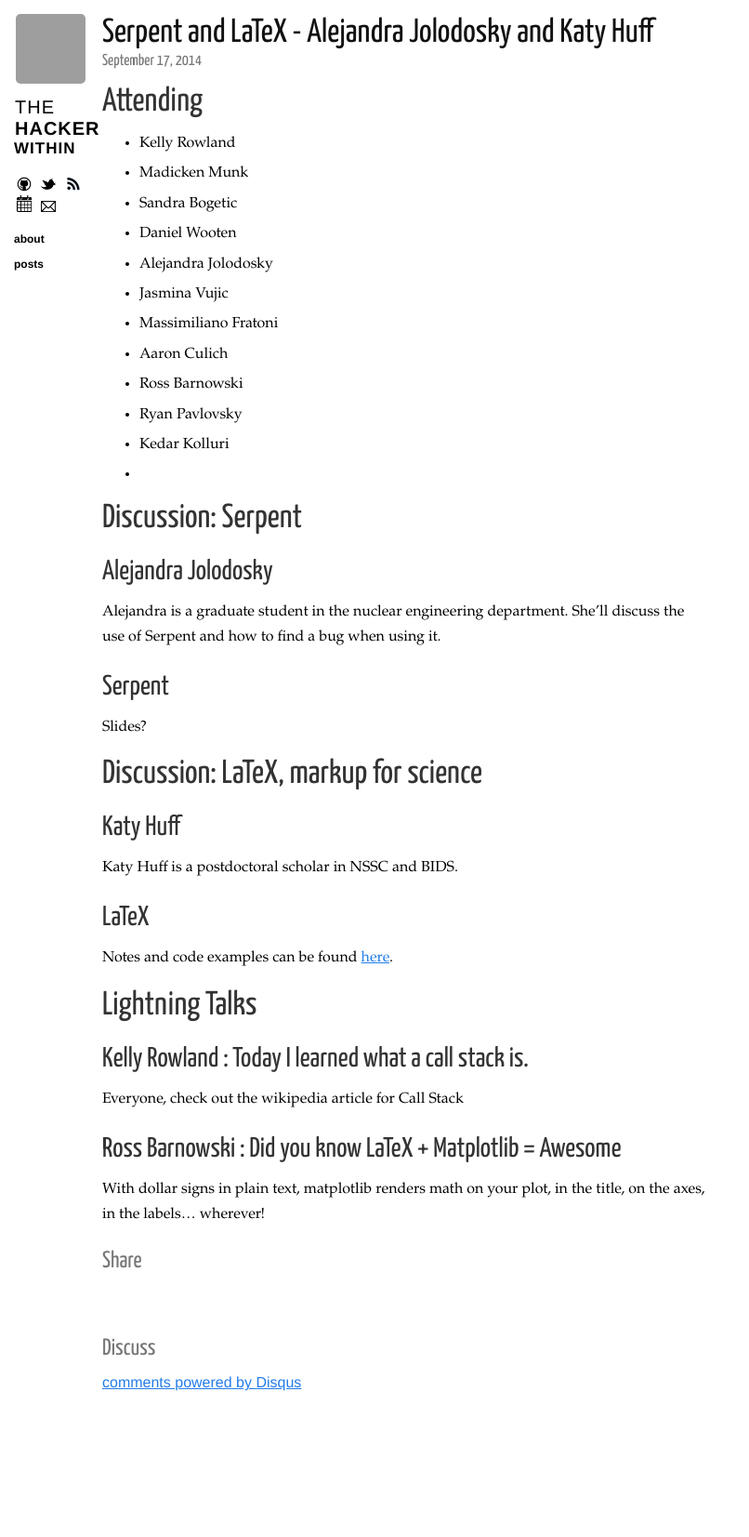
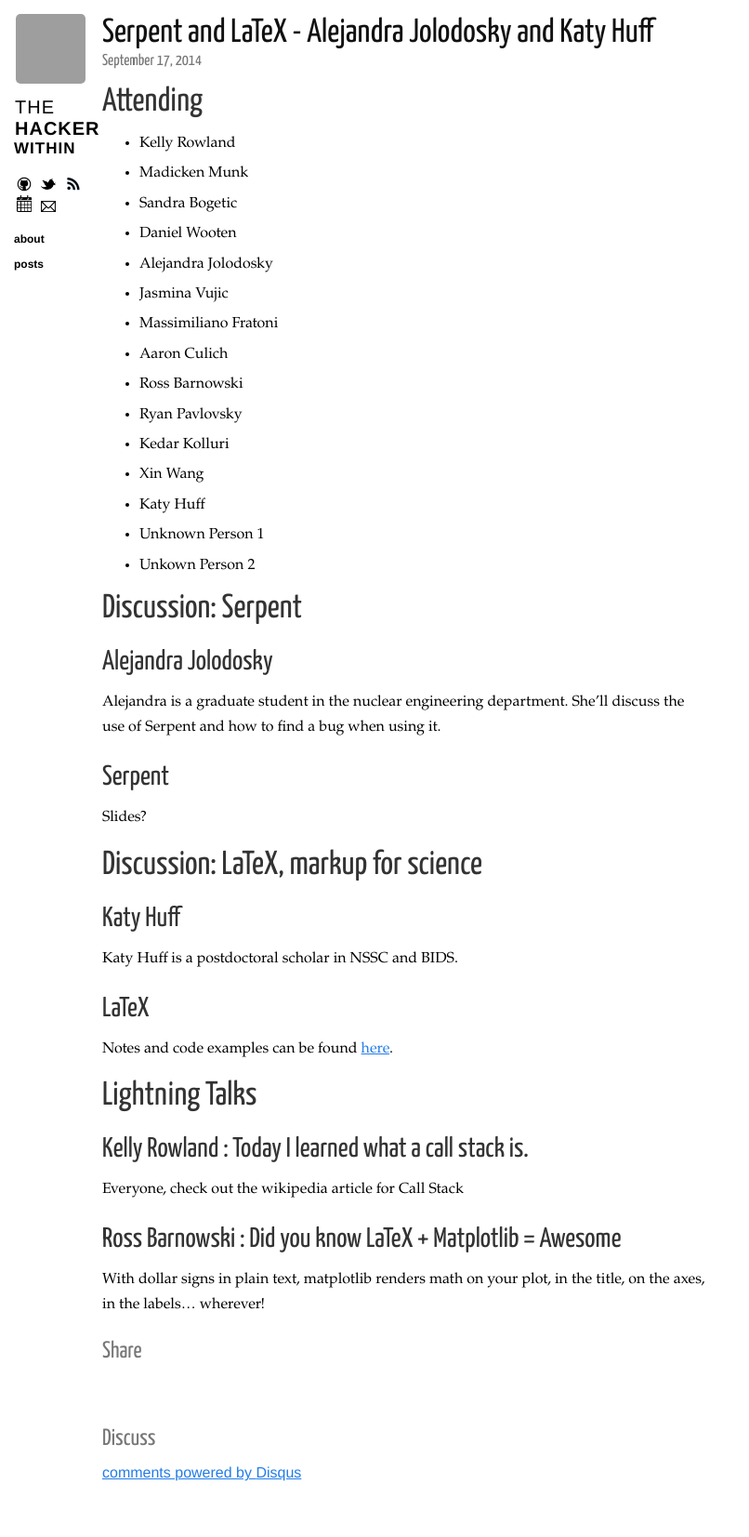
Before and after one commit to thehackerwithin/berkeley, a Jekyll site: the page built from _posts/2014-09-17-serpent-and-latex.markdown, in a window 1280 px wide. Shown: the whole page at 93% size, without its empty margins (0-806 px from the left). Built offline with Jekyll 4.4.1, drawn with Linux system fonts in a browser that asks for light colours; nearby versions of some CDN libraries; Markdown is read by kramdown in place of the engine named in the settings; comment, search, counter and statistics services are not loaded; before the commit the page ends 1556 px from its top, so only the background shows below that; grey boxes are pictures that could not be loaded.

Commit message:
updates post

```diff
--- a/_posts/2014-09-17-serpent-and-latex.markdown
+++ b/_posts/2014-09-17-serpent-and-latex.markdown
@@ -20,7 +20,10 @@ tags: meeting latex serpent
 - Ross Barnowski
 - Ryan Pavlovsky
 - Kedar Kolluri
--
+- Xin Wang
+- Katy Huff
+- Unknown Person 1
+- Unkown Person 2
 
 # Discussion: Serpent
 
```
